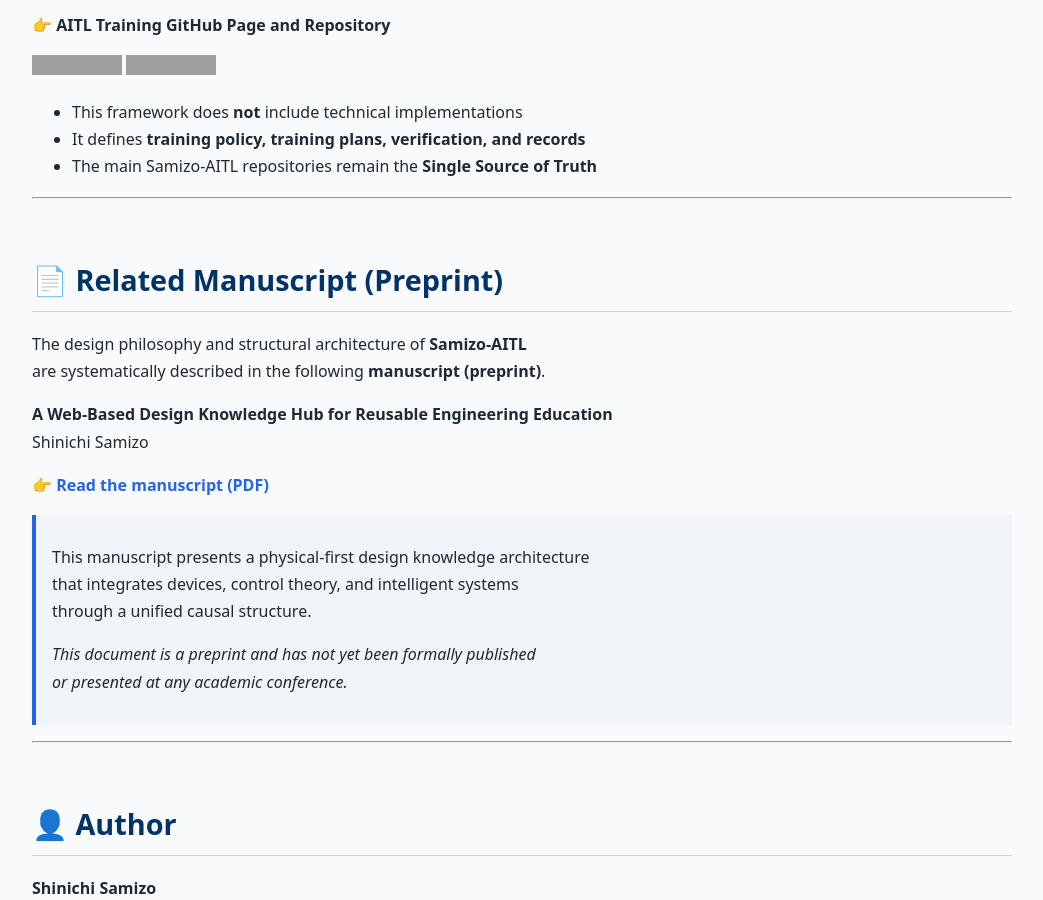
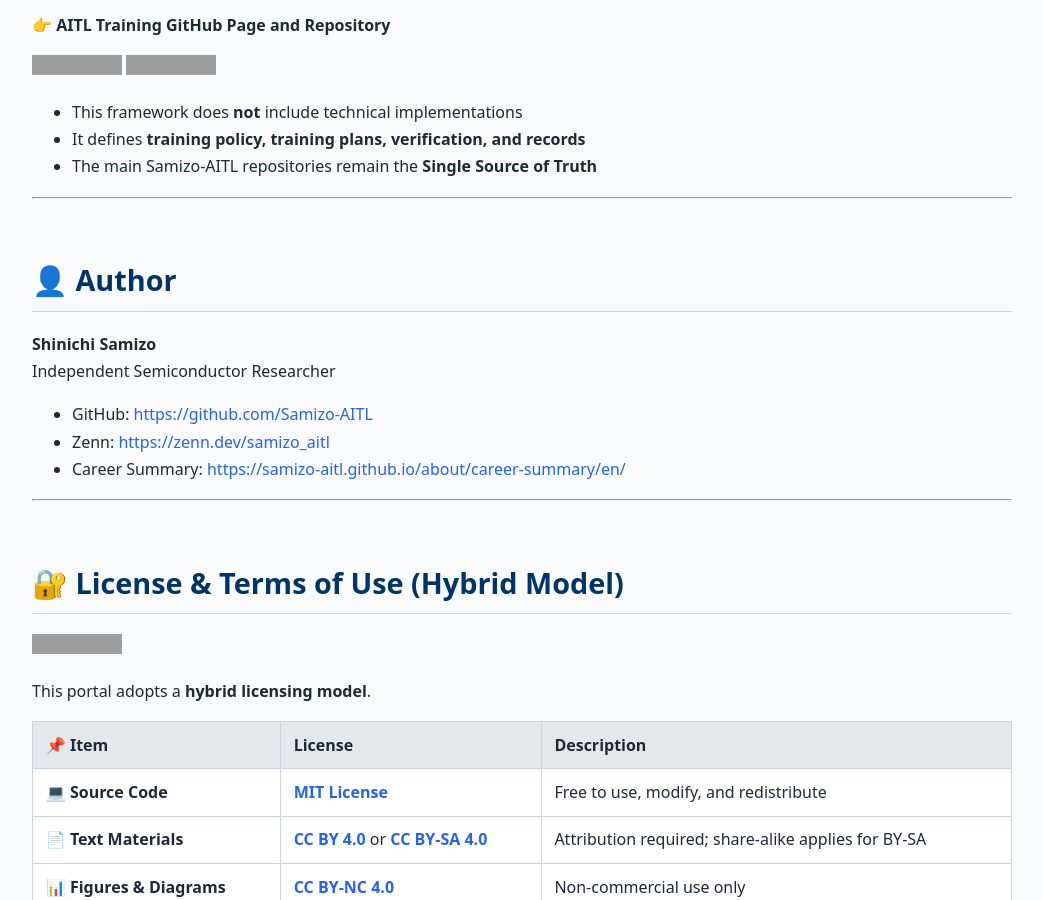
Before and after one commit to Samizo-AITL/Samizo-AITL.github.io, a Jekyll site: the page built from portal/en/index.md, in a window 1280 px wide and 900 px high, scrolled down 23317 px. Shown: the whole window, without its empty margins (118-1161 px from the left). Built offline with Jekyll 4.4.1, drawn with Linux system fonts in a browser that asks for light colours; grey boxes are pictures that could not be loaded.

Commit message:
Update index.md

```diff
--- a/portal/en/index.md
+++ b/portal/en/index.md
@@ -783,25 +783,6 @@
 
 ---
 
-# 📄 Related Manuscript (Preprint)
-
-The design philosophy and structural architecture of **Samizo-AITL**
-are systematically described in the following **manuscript (preprint)**.
-
-**A Web-Based Design Knowledge Hub for Reusable Engineering Education**
-Shinichi Samizo
-
-👉 **[Read the manuscript (PDF)](/assets/paper/2026_fie_pdh_portal.pdf)**
-
-> This manuscript presents a physical-first design knowledge architecture
-> that integrates devices, control theory, and intelligent systems
-> through a unified causal structure.
->
-> *This document is a preprint and has not yet been formally published
-> or presented at any academic conference.*
-
----
-
 # 👤 Author
 
 **Shinichi Samizo**
```
